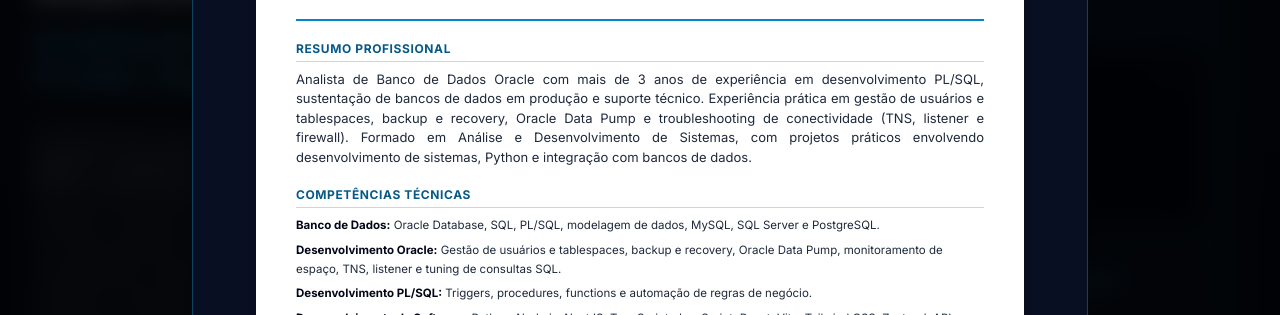
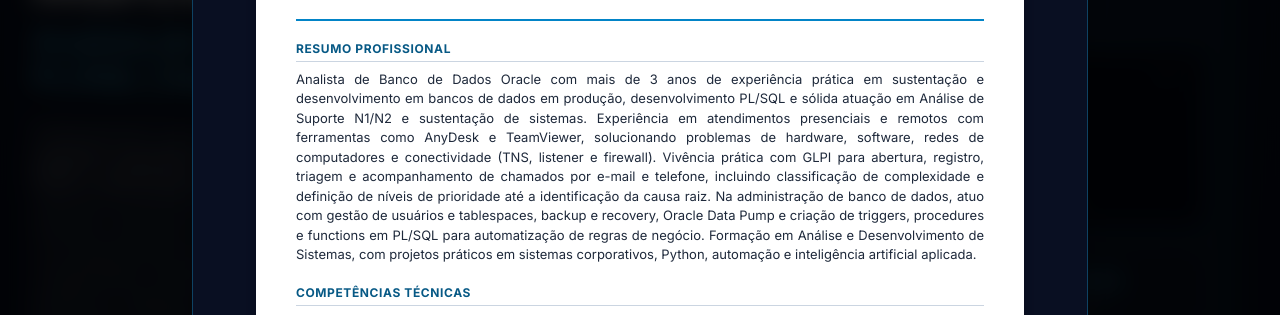
Before and after one commit to Marcos0020/portfolio, a React (Vite) app: page / in a window 1280 px wide. Both pictures are taken after a click on the button "Currículo Profissional". Shown: the part 291-606 px from the top of the page. Built offline with nearby package versions, Linux system fonts and the light colour scheme; no server answers.

Commit message:
docs: atualizar resumo profissional no modal e PDF oficial com suporte N1/N2, AnyDesk/TeamViewer e GLPI

```diff
--- a/src/components/ResumeModal.tsx
+++ b/src/components/ResumeModal.tsx
@@ -117,7 +117,7 @@ export const ResumeModal: React.FC<ResumeModalProps> = ({ isOpen, onClose }) =>
                 Resumo Profissional
               </h2>
               <p className="text-slate-800 leading-normal text-justify">
-                Analista de Banco de Dados Oracle com mais de 3 anos de experiência em desenvolvimento PL/SQL, sustentação de bancos de dados em produção e suporte técnico. Experiência prática em gestão de usuários e tablespaces, backup e recovery, Oracle Data Pump e troubleshooting de conectividade (TNS, listener e firewall). Formado em Análise e Desenvolvimento de Sistemas, com projetos práticos envolvendo desenvolvimento de sistemas, Python e integração com bancos de dados.
+                Analista de Banco de Dados Oracle com mais de 3 anos de experiência prática em sustentação e desenvolvimento em bancos de dados em produção, desenvolvimento PL/SQL e sólida atuação em Análise de Suporte N1/N2 e sustentação de sistemas. Experiência em atendimentos presenciais e remotos com ferramentas como AnyDesk e TeamViewer, solucionando problemas de hardware, software, redes de computadores e conectividade (TNS, listener e firewall). Vivência prática com GLPI para abertura, registro, triagem e acompanhamento de chamados por e-mail e telefone, incluindo classificação de complexidade e definição de níveis de prioridade até a identificação da causa raiz. Na administração de banco de dados, atuo com gestão de usuários e tablespaces, backup e recovery, Oracle Data Pump e criação de triggers, procedures e functions em PL/SQL para automatização de regras de negócio. Formação em Análise e Desenvolvimento de Sistemas, com projetos práticos em sistemas corporativos, Python, automação e inteligência artificial aplicada.
               </p>
             </div>
 
```
Also changed, not shown: 1 other file (tests, documents, lock files or other folders).
